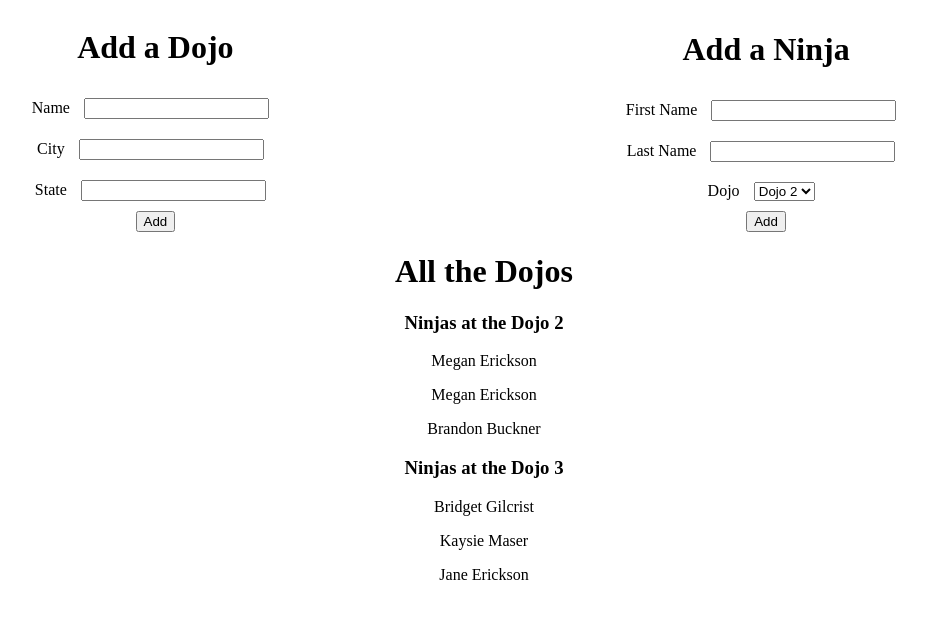
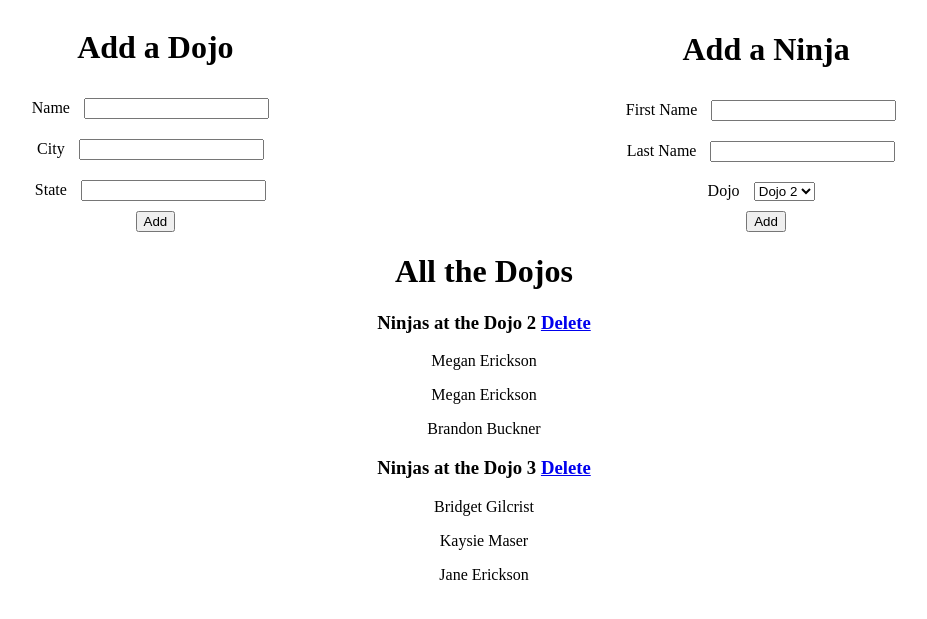
Before and after one commit to merickson51293/Dojo_Ninja, a Django app: page / in a window 1280 px wide. Shown: the top 619 px of the page, without its empty margins (156-1083 px from the left). Run offline with Django 3.2, Linux system fonts and the light colour scheme; data comes from the database, SQL or seed files in the repository; both versions use the stored data as it was after the commit.

Commit message:
Added A delete button

```diff
--- a/dojo_ninja_apps/templates/index.html
+++ b/dojo_ninja_apps/templates/index.html
@@ -47,7 +47,7 @@
     <div id="all">
         <h1>All the Dojos</h1>
         {% for dojo in dojos %}
-                <h3>Ninjas at the {{ dojo.name }}</h3>
+                <h3>Ninjas at the {{ dojo.name }} <a href="/remove_1/{{dojo.id}}">Delete</a></h3>
                 {% for ninja in dojo.ninjas.all %}
                     <p>{{ ninja.first_name }} {{ ninja.last_name }}</p>
                 {% endfor %}
--- a/dojo_ninja_apps/urls.py
+++ b/dojo_ninja_apps/urls.py
@@ -6,4 +6,5 @@ urlpatterns = [
     path('', views.index),
     path('ninjas', views.ninja),
     path('dojos', views.dojo),
+    path('remove_1/<int:dojo_id>', views.remove_1)
 ]
--- a/dojo_ninja_apps/views.py
+++ b/dojo_ninja_apps/views.py
@@ -22,3 +22,8 @@ def ninja(request):
         dojo_id=request.POST['dojo'],
     )
     return redirect('/')
+
+def remove_1(request, dojo_id):
+    remove_1 = Dojo.objects.get(id=dojo_id)
+    remove_1.delete()
+    return redirect('/')
```
Also changed, not shown: db.sqlite3.
